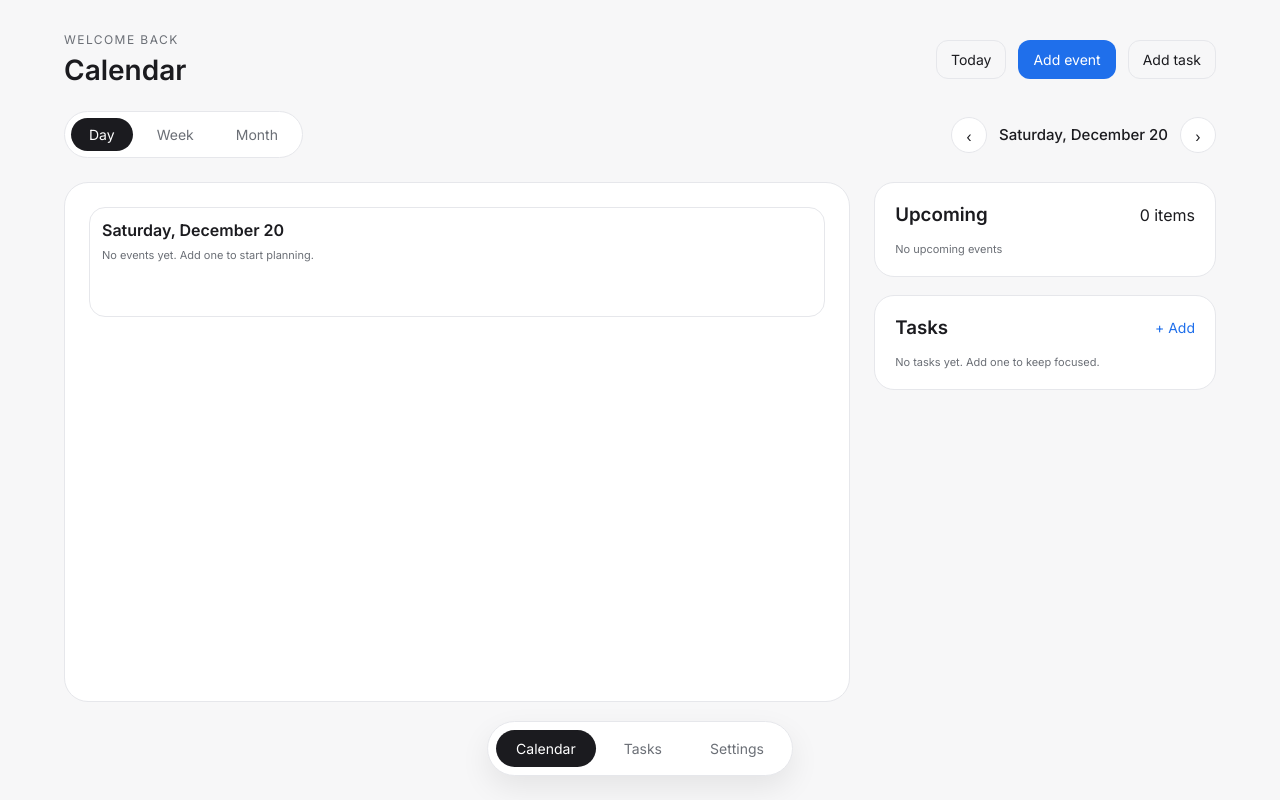
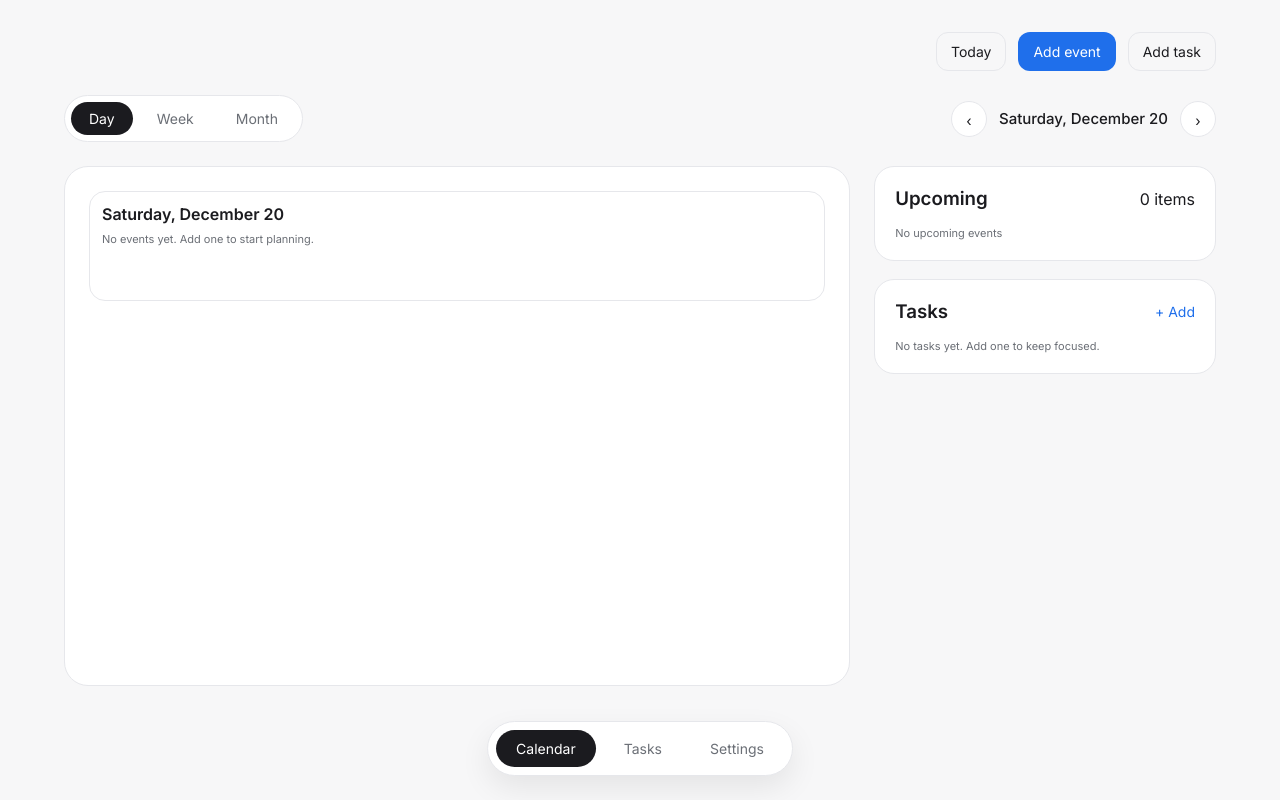
Before and after one commit to garrettp02/Calender, a plain HTML site: page index.html in a window 1280 px wide. Drawn offline with Linux system fonts and the light colour scheme.

Commit message:
Remove header content from index.html
Removed welcome message and title from the header.

```diff
--- a/index.html
+++ b/index.html
@@ -16,8 +16,8 @@
     <div class="app">
       <header class="top-bar">
         <div>
-          <p class="eyebrow">Welcome back</p>
-          <h1>Calendar</h1>
+          <p class="eyebrow"></p>
+          <h1></h1>
         </div>
         <div class="top-actions">
           <button class="ghost" id="todayBtn">Today</button>
```
